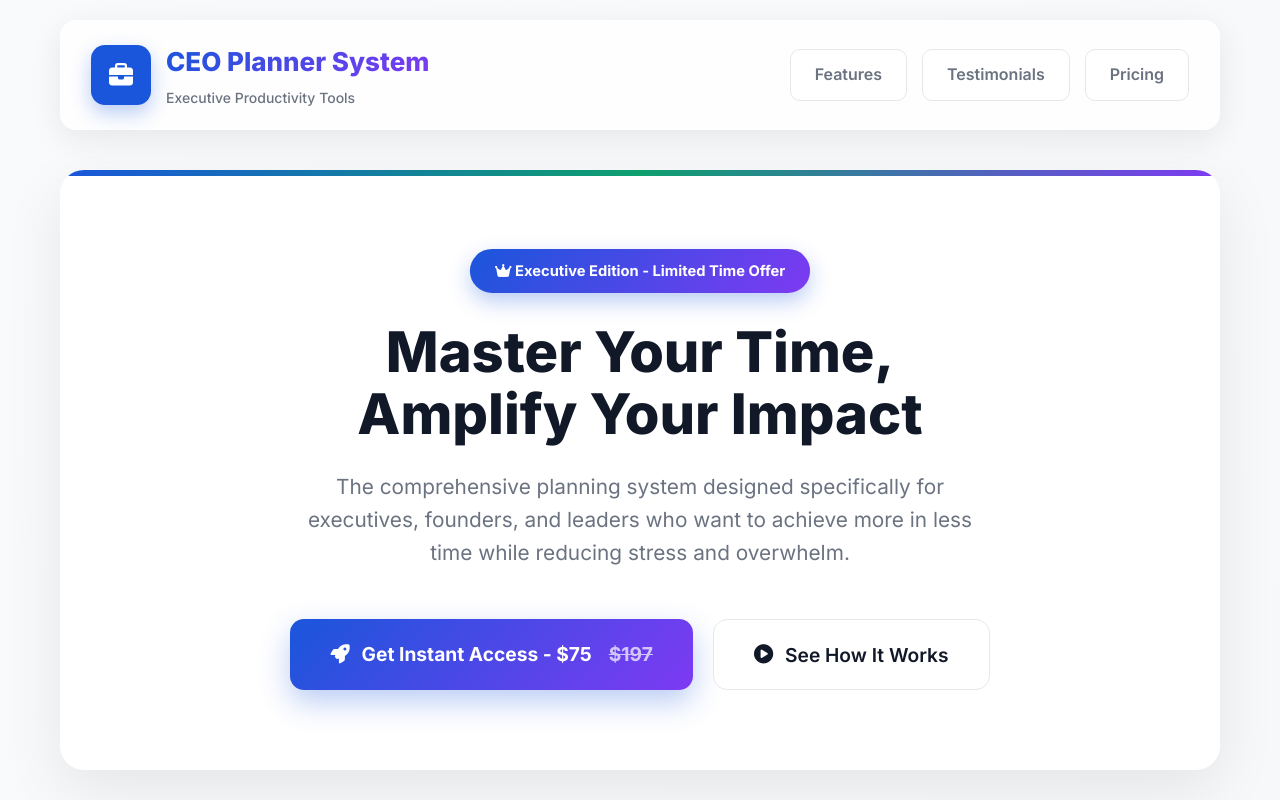
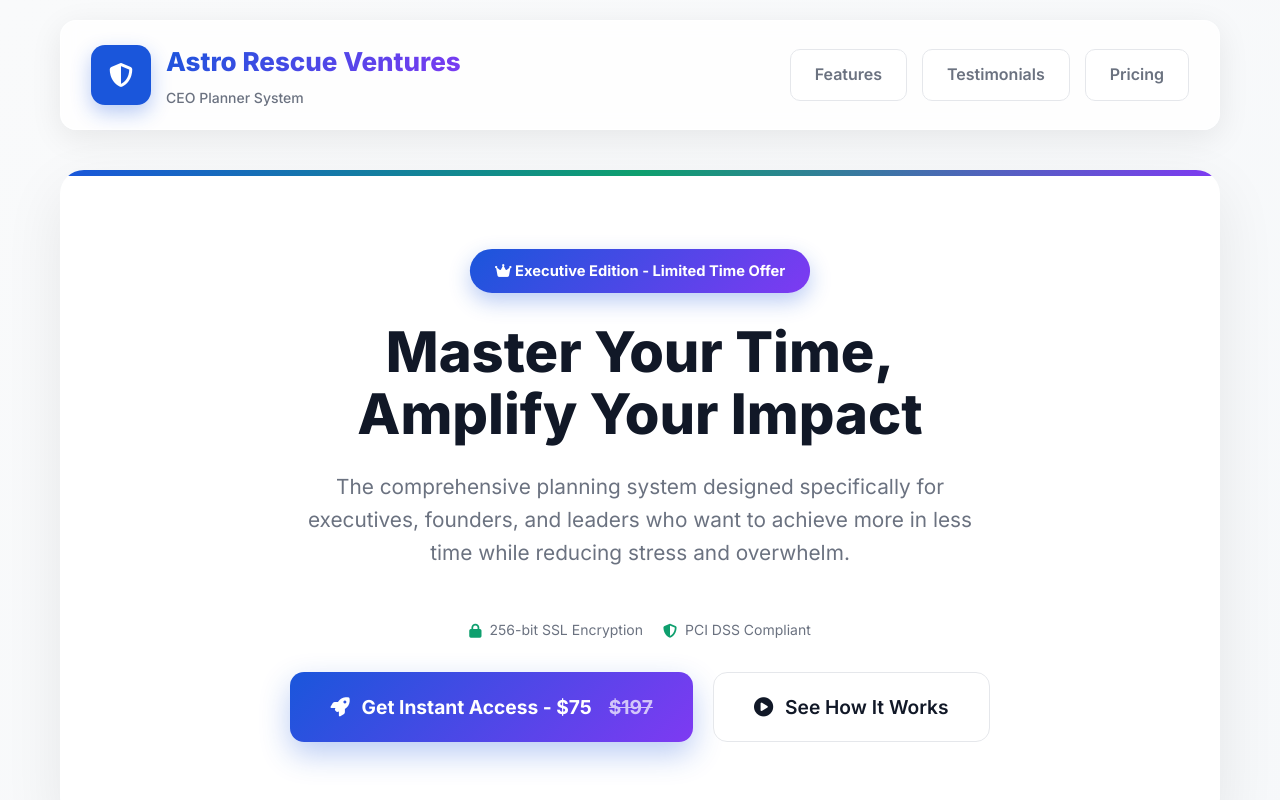
Before and after one commit to toyyibahtaofeek4-wq/RsecureNEAR, a website: page html/preg.html in a window 1280 px wide. Shown: the top 800 px of the page. Drawn offline with Linux system fonts and the light colour scheme.

Commit message:
Update preg.html

```diff
--- a/html/preg.html
+++ b/html/preg.html
@@ -3,7 +3,7 @@
 <head>
   <meta charset="UTF-8" />
   <meta name="viewport" content="width=device-width, initial-scale=1" />
-  <title>CEO Planner System - Executive Productivity Tools</title>
+  <title>Astro Rescue Ventures - CEO Planner System</title>
   <link rel="stylesheet" href="https://cdnjs.cloudflare.com/ajax/libs/font-awesome/6.5.0/css/all.min.css" />
   <link href="https://fonts.googleapis.com/css2?family=Inter:wght@300;400;500;600;700;800;900&display=swap" rel="stylesheet">
   <style>
@@ -602,6 +602,26 @@
       color: var(--primary);
     }
 
+    /* Security Badges */
+    .security-badges {
+      display: flex;
+      justify-content: center;
+      gap: 20px;
+      margin: 30px 0;
+    }
+
+    .security-badge {
+      display: flex;
+      align-items: center;
+      gap: 8px;
+      color: var(--gray);
+      font-size: 14px;
+    }
+
+    .security-badge i {
+      color: var(--success);
+    }
+
     /* Animations */
     @keyframes fadeInUp {
       from {
@@ -661,11 +681,11 @@
     <header class="header">
       <div class="logo-container">
         <div class="logo">
-          <i class="fas fa-briefcase"></i>
+          <i class="fas fa-shield-alt"></i>
         </div>
         <div class="logo-text">
-          <h1>CEO Planner System</h1>
-          <p>Executive Productivity Tools</p>
+          <h1>Astro Rescue Ventures</h1>
+          <p>CEO Planner System</p>
         </div>
       </div>
       <div class="nav-buttons">
@@ -682,6 +702,19 @@
       </div>
       <h1>Master Your Time,<br>Amplify Your Impact</h1>
       <p>The comprehensive planning system designed specifically for executives, founders, and leaders who want to achieve more in less time while reducing stress and overwhelm.</p>
+
+      <!-- Security Badges -->
+      <div class="security-badges">
+        <div class="security-badge">
+          <i class="fas fa-lock"></i>
+          <span>256-bit SSL Encryption</span>
+        </div>
+        <div class="security-badge">
+          <i class="fas fa-shield-alt"></i>
+          <span>PCI DSS Compliant</span>
+        </div>
+      </div>
+
       <div class="cta-container">
         <a href="#pricing" class="cta-primary">
           <i class="fas fa-rocket"></i>
@@ -869,7 +902,7 @@
 
     <!-- Footer -->
     <footer class="footer">
-      <p>&copy; 2024 CEO Planner System. Executive productivity tools for modern leaders.</p>
+      <p>&copy; 2024 Astro Rescue Ventures. Executive productivity tools for modern leaders.</p>
       <div class="footer-links">
         <a href="#" class="footer-link">Privacy Policy</a>
         <a href="#" class="footer-link">Terms of Service</a>
```
